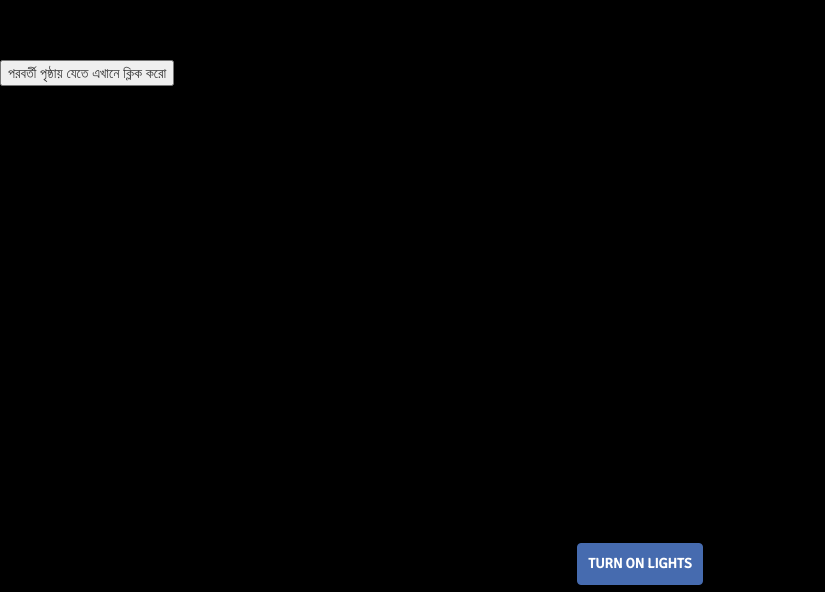
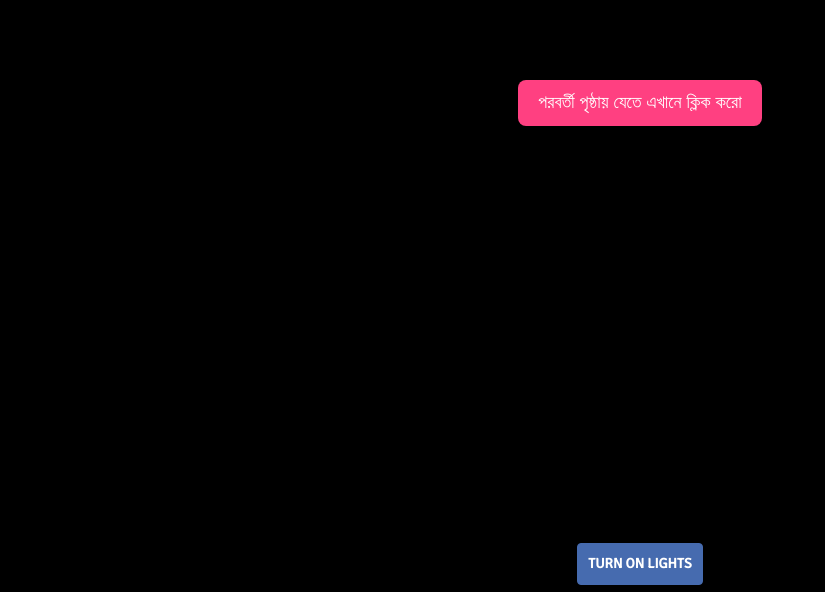
Before and after one commit to Utsab-Sarker/Tasmiya-Birthday, a website: page index.html in a window 1280 px wide. Shown: the part 208-800 px from the top of the page, without its empty margins (0-825 px from the left). Drawn offline with nearby package versions, Linux system fonts and the light colour scheme.

Commit message:
Update stylesheet.css

```diff
--- a/stylesheet.css
+++ b/stylesheet.css
@@ -1280,6 +1280,21 @@ audio {
 	display: none;
 	font-weight: bold;
 }
+#admission_button {
+    display: block;
+    margin: 20px auto;
+    padding: 10px 20px;
+    font-size: 18px;
+    background-color: #ff4081;
+    color: white;
+    border: none;
+    border-radius: 8px;
+    cursor: pointer;
+    transition: background-color 0.3s;
+}
+#admission_button:hover {
+    background-color: #e91e63;
+}
 
 .btn-primary {
         border-color: #466baf;
```
